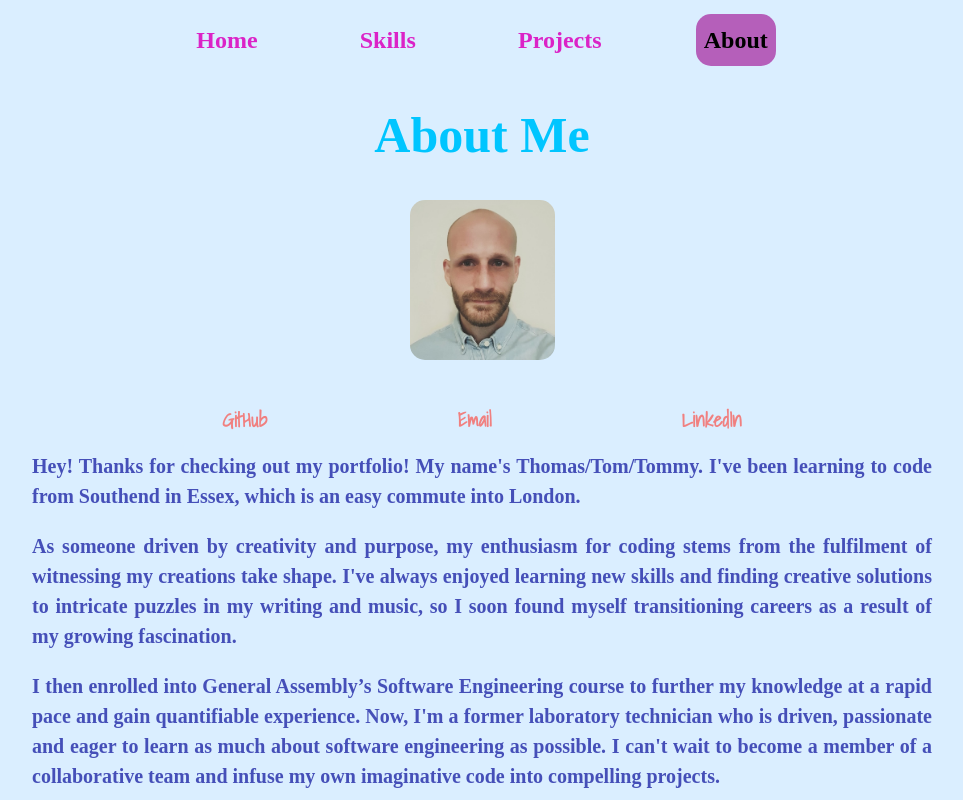
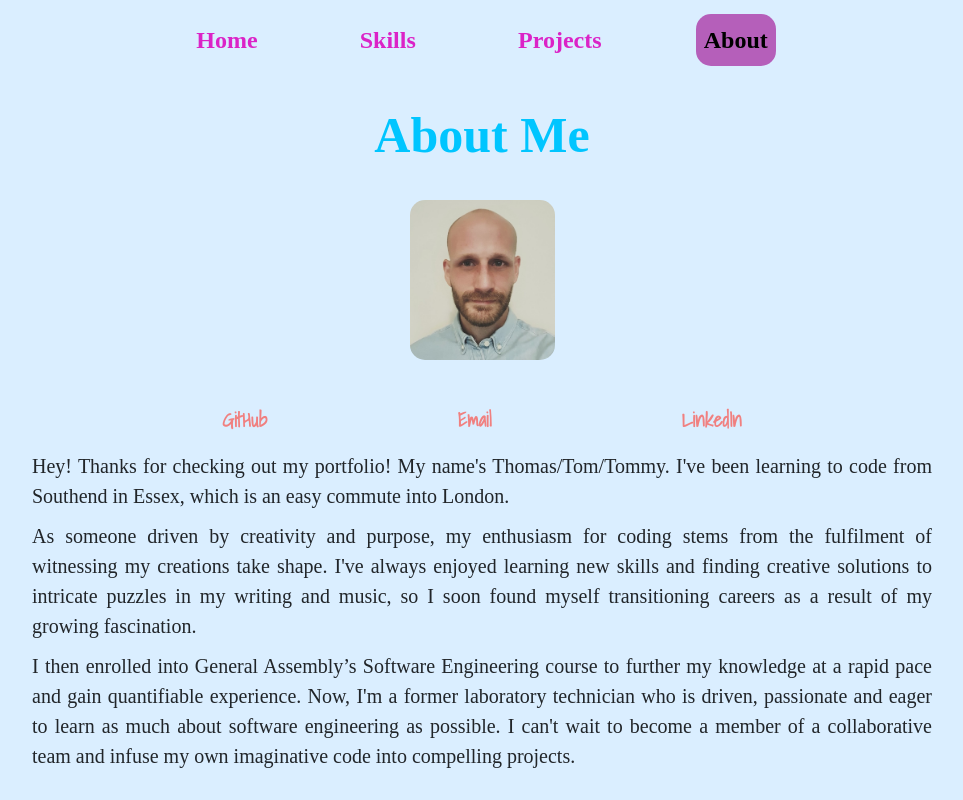
Before and after one commit to tommycroot/Portfolio, a React (Create React App) app: page /about in a window 1280 px wide. Shown: the top 800 px of the page, without its empty margins (158-1121 px from the left). Built offline with nearby package versions, Linux system fonts and the light colour scheme; a web font is replaced by a local one.

Commit message:
minor css

```diff
--- a/src/components/Home.js
+++ b/src/components/Home.js
@@ -11,7 +11,7 @@ import giphy from '../images/giphy.gif'
 
 
 const Home = () => {
-  const images = [home5, home1, home2, home3, home4]
+  const images = [home1, home4, home2, home3, home5]
   const [index, setIndex] = useState(0)
   const [showHeader, setShowHeader] = useState(false)
   const [showSubheader, setShowSubheader] = useState(false)
--- a/src/styles/components/about.scss
+++ b/src/styles/components/about.scss
@@ -71,23 +71,22 @@ a {
 #aboutp {
   font-size: 20px;
   font-family: 'Shadows Into Light Two', cursive !important;
-  font-weight: 600;
+  font-weight: 500;
   max-width: 900px;
   text-align: justify;
   z-index: 1 !important;
-  color: rgba(60, 69, 180, 0.9411764706);
-  margin-bottom: 20px;
+  margin-bottom: 10px;
 }
 
 #aboutp2 {
   font-size: 20px;
   font-family: 'Shadows Into Light Two', cursive !important;
-  font-weight: 600;
+  font-weight: 500;
   max-width: 900px;
   text-align: justify;
   z-index: 1 !important;
-  color: rgba(60, 69, 180, 0.9411764706);
-  margin-bottom: 0px;
+
+  margin-bottom: 10px;
 }
 
 
@@ -118,5 +117,5 @@ a {
 
 #aboutp strong {
   font-weight: bold;
-  color: lightcoral;
+  color: rgba(60, 69, 180, 0.9411764706);
 }
--- a/src/styles/components/skills.scss
+++ b/src/styles/components/skills.scss
@@ -39,7 +39,7 @@
 
 .skillPics {
   display: flex;
-  justify-content: space-evenly;
+  justify-content: space-around;
 }
 
 #skills {
```
